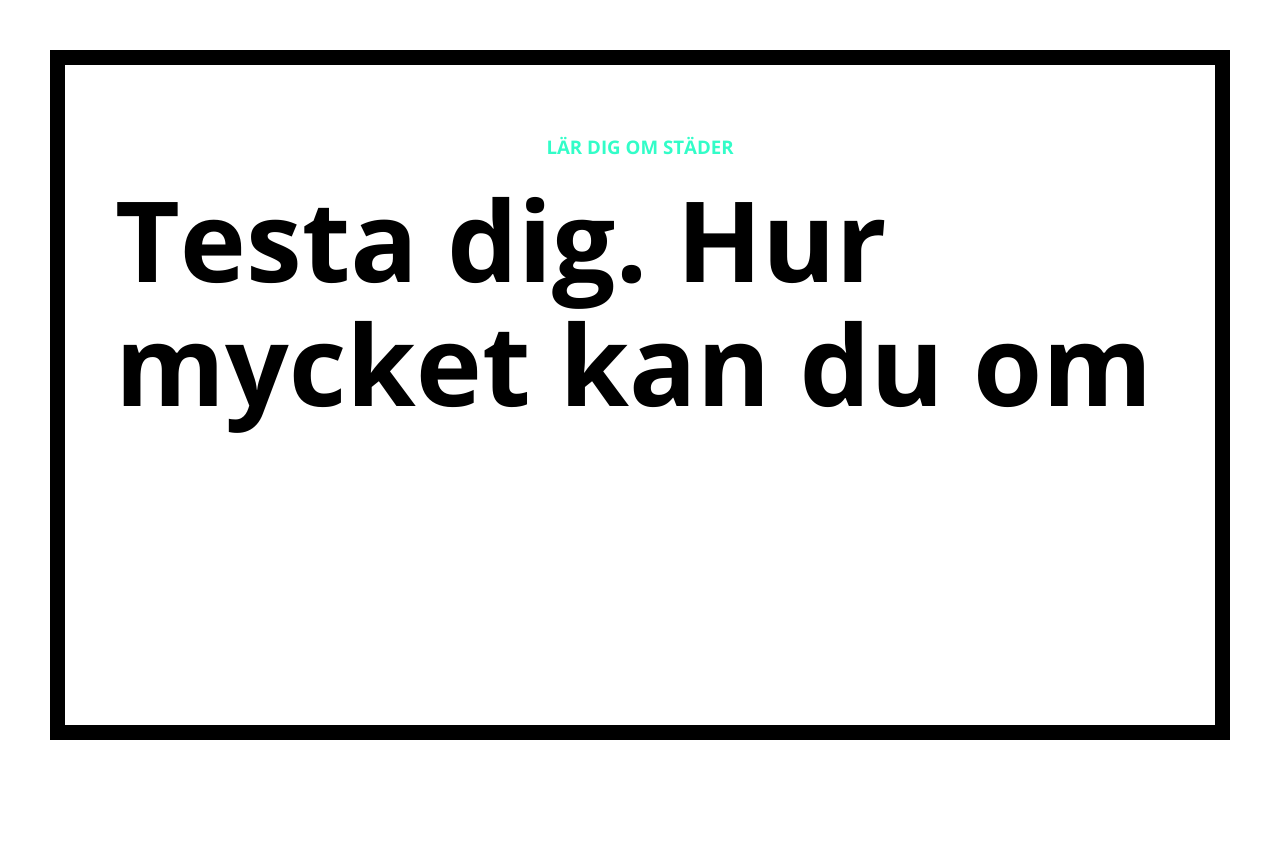
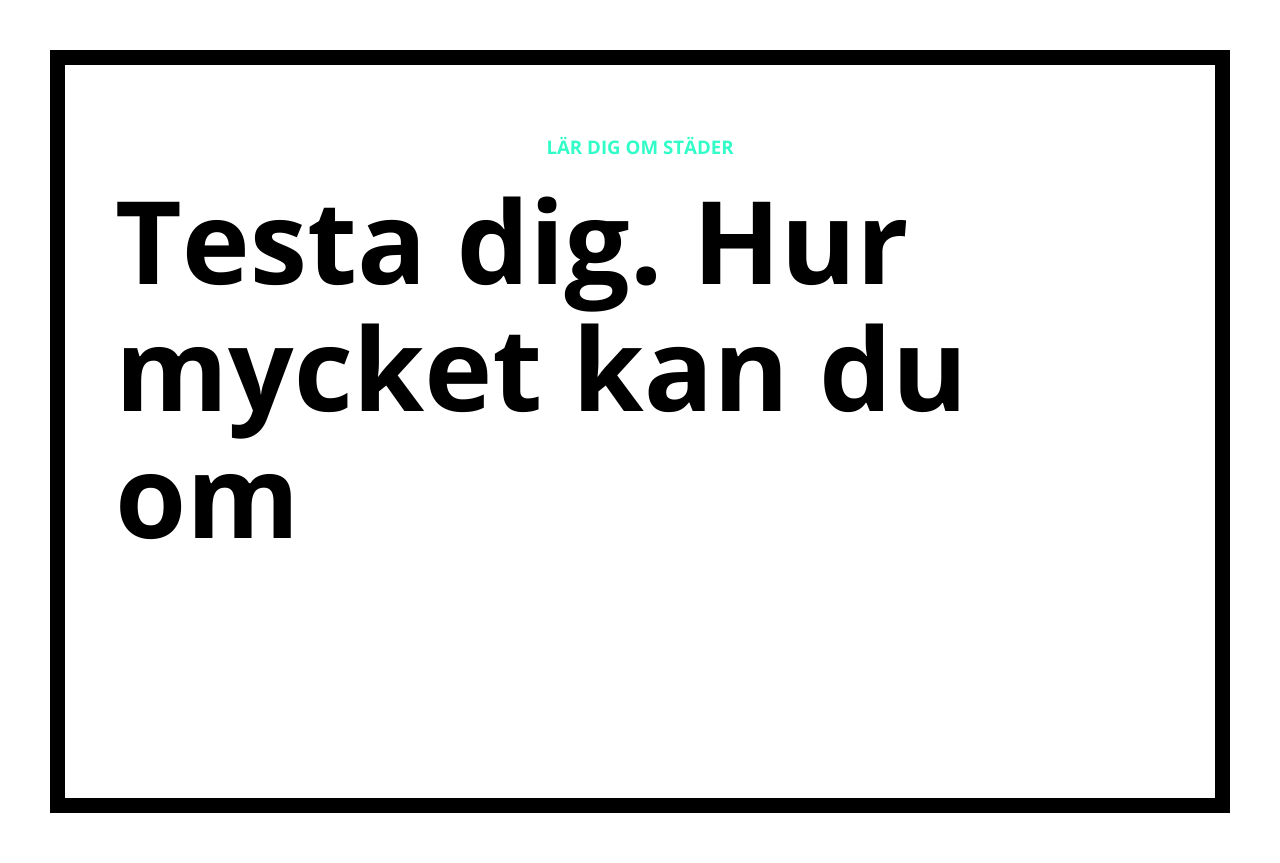
Before and after one commit to HannaPettersson/quizsite, a Django app: page / in a window 1280 px wide. Before the commit the page ends 740 px from the top, so only its background shows below. Run offline with Django 3.2, Linux system fonts and the light colour scheme; data that the repository does not hold is empty.

Commit message:
Implementing vw on rollers

```diff
--- a/static/style.css
+++ b/static/style.css
@@ -1,5 +1,5 @@
 h1 {
-font-size: 7em;
+font-size: 9vw;
 margin: 0px;
 font-weight: 700;
 line-height: 1.1;
@@ -69,16 +69,13 @@ a {
 
 .rotating_text {
 	color: #32fdc8;
-	font-size: 8em;
+	font-size: 10vw;
 	margin: 0px;
 	font-weight: 700;
 	line-height: 1.1;
 	text-decoration: underline;
 
 }
-
-
-
 
 
 .wrapper {
@@ -149,7 +146,7 @@ min-height: 70vh;
 }
 
 .roller {
-  height: 140px;
+  height: 11vw;
   overflow: hidden;
   position: relative;
   -moz-box-shadow: inset 0px 0px 0px rgba(0,0,0,0.5);
@@ -158,10 +155,10 @@ min-height: 70vh;
 .roller a {
 	text-transform: none;
 	text-decoration: none;
-	font-size: 8em;
+	font-size: 9vw;
 	margin: 0px;
 	font-weight: 700;
-	line-height: 1.1;
+	line-height: 10vw;
 	border-bottom: none;
 	margin: -10px;
 
@@ -233,21 +230,23 @@ h2 {
 
 #start {
 	text-align: center;
-	font-size: 5vw;
-	}
+	font-size: 5vw;}
 
 .circular {
 	width: 40vw;
 	height: 40vw;
 }
 
+/*h1 {font-size: 9vw;}*/
+
+
 }
 
 @-webkit-keyframes ticker {
 	0%   {margin-top: 0;}
-	25%  {margin-top: -140px;}
-	50%  {margin-top: -280px;}
-	75%  {margin-top: -140px;}
+	25%  {margin-top: -11vw;}
+	50%  {margin-top: -22vw;}
+	75%  {margin-top: -11vw;}
 	100% {margin-top: 0;}
 }
 @-moz-keyframes ticker {
```
